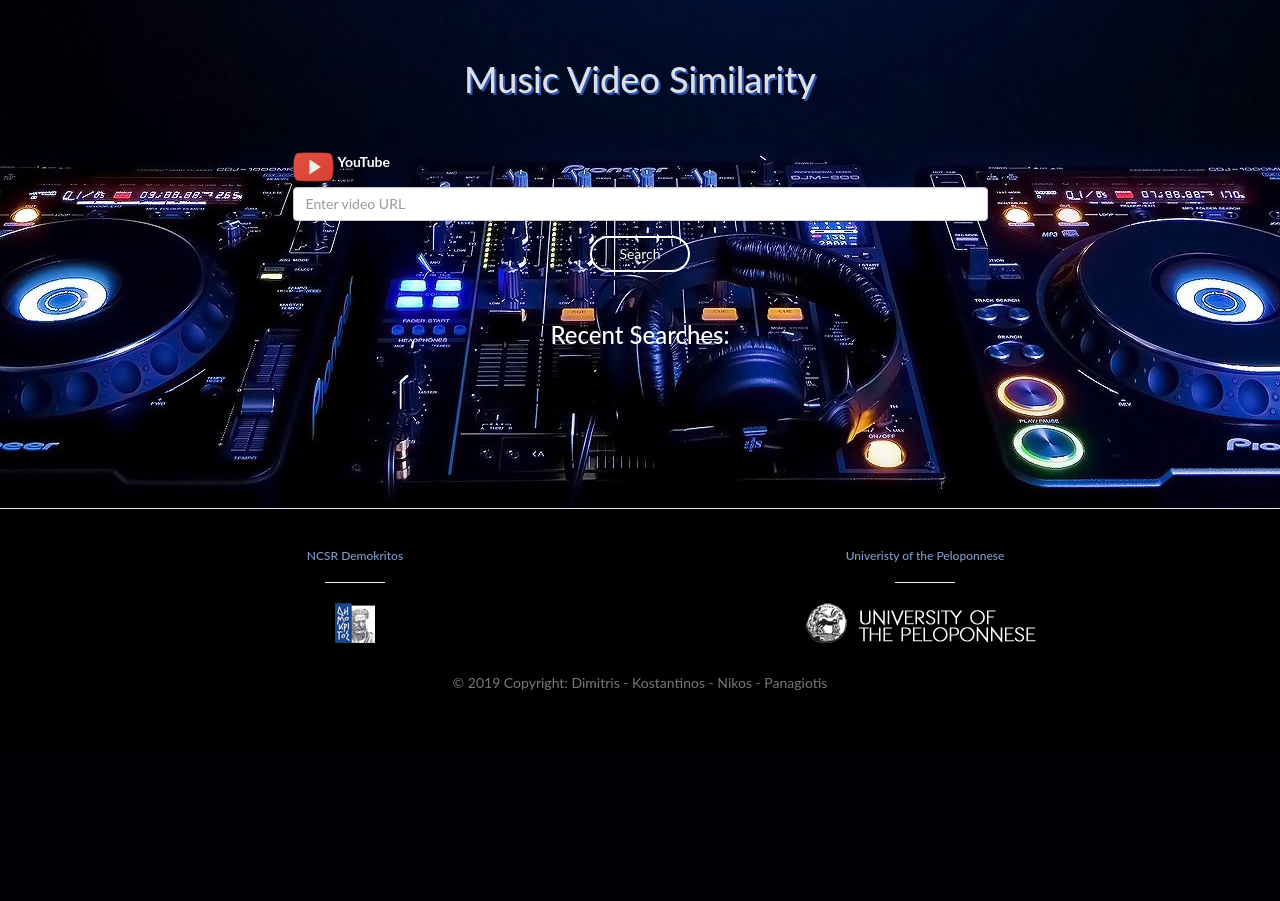
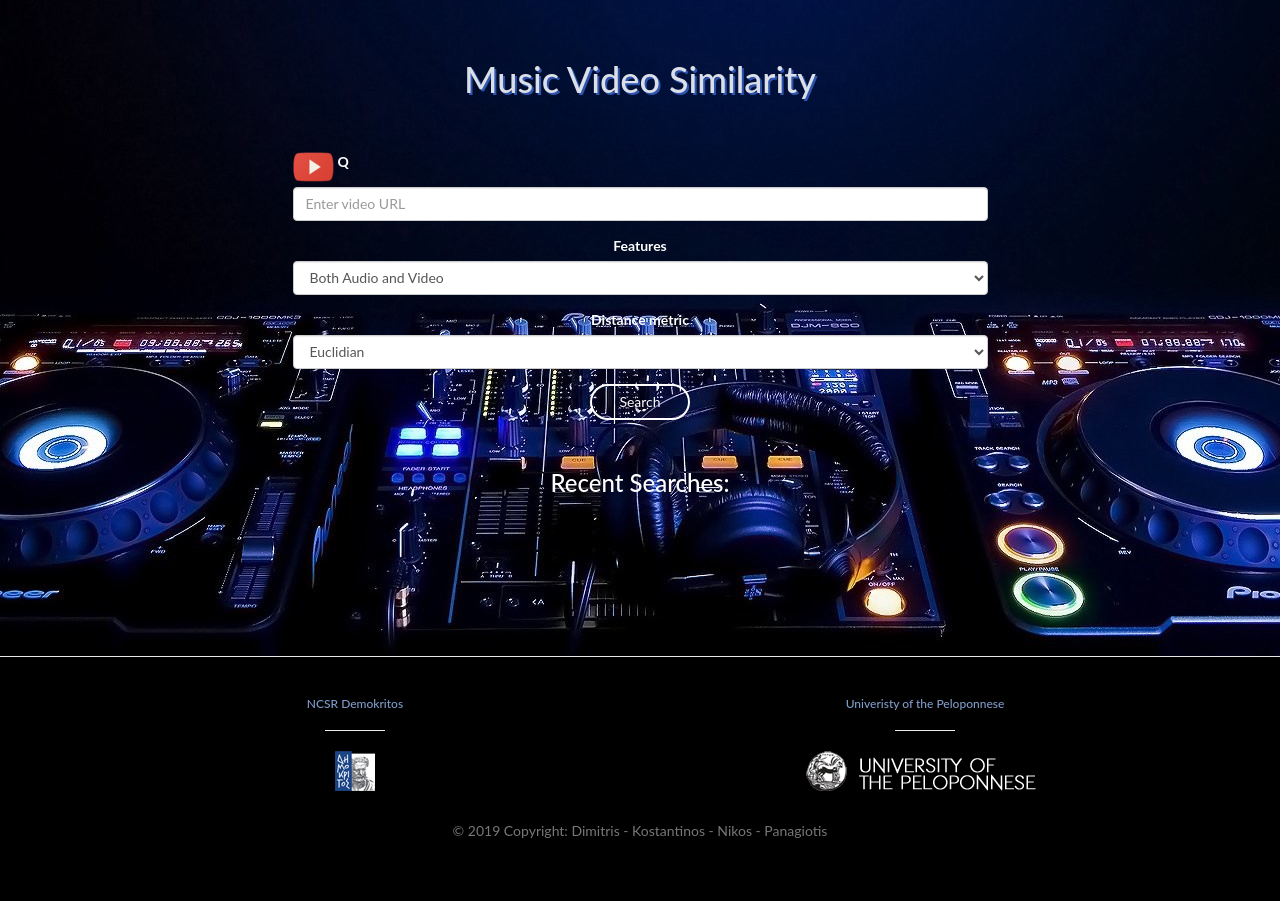
Before and after one commit to nikos115/MusicVideoSimilarity, a Flask app: page / in a window 1280 px wide. Shown: the part 51-952 px from the top of the page. Before the commit the page ends 741 px from the top, so only its background shows below. Run offline with Flask 2, Linux system fonts and the light colour scheme; data that the repository does not hold is empty; some libraries are stand-ins or nearby versions.

Commit message:
add distance and feature type in search

```diff
--- a/app/forms.py
+++ b/app/forms.py
@@ -1,29 +1,20 @@
 from flask import request
 from flask_wtf import FlaskForm
-from wtforms import StringField, SubmitField, DecimalField
+from wtforms import StringField, SubmitField, DecimalField, RadioField, SelectField
+from wtforms.widgets import ListWidget, CheckboxInput
 from wtforms.validators import ValidationError, DataRequired, Length, URL
 from app.models import Feature
 
 
-# class EditProfileForm(FlaskForm):
-#     username = StringField(_l('Username'), validators=[DataRequired()])
-#     about_me = TextAreaField(_l('About me'),
-#                              validators=[Length(min=0, max=140)])
-#     submit = SubmitField(_l('Submit'))
-#
-#     def __init__(self, original_username, *args, **kwargs):
-#         super(EditProfileForm, self).__init__(*args, **kwargs)
-#         self.original_username = original_username
-#
-#     def validate_username(self, username):
-#         if username.data != self.original_username:
-#             user = User.query.filter_by(username=self.username.data).first()
-#             if user is not None:
-#                 raise ValidationError(_('Please use a different username.'))
+# class MultiCheckboxField(SelectMultipleField):
+#     widget = ListWidget(prefix_label=False)
+#     option_widget = CheckboxInput()
 
 
 class SearchForm(FlaskForm):
-    q = StringField('YouTube', validators=[DataRequired(), URL()], render_kw={"placeholder": "Enter video URL"})
+    q = StringField(validators=[DataRequired(), URL()], render_kw={"placeholder": "Enter video URL"})
+    features = SelectField('Features', validators=[DataRequired()], choices=[('V', 'Video only'), ('A', 'Audio only'), ('B', 'Both Audio and Video')], default='B')
+    distance = SelectField('Distance metric', validators=[DataRequired()], choices=[('l2', 'Euclidian'), ('cos', 'Cosine Similarity')], default='l2')
     submit = SubmitField('Search')
 
 
--- a/app/routes.py
+++ b/app/routes.py
@@ -24,7 +24,8 @@ def index():
                 yt = YouTube(video_url).streams.filter(progressive=True).last()
                 yt.download()
 
-            except:
+            except Exception as e:
+                print(e)
                 flash('Cannot download video. Please choose another.')
 
             else:
@@ -39,22 +40,22 @@ def index():
                 os.remove(yt.default_filename)
 
         if video is not None:
-            return redirect(url_for('search', video_id=video.id))
+            return redirect(url_for('search', video_id=video.id, features=form.features.data, distance=form.distance.data))
 
     searches = Video.query.filter_by(search=True).order_by(Video.id.desc()).limit(4).all()
 
     return render_template('index.html', title='Home', form=form, searches=searches)
 
 
-@app.route('/search/<video_id>')
-def search(video_id):
+@app.route('/search/<video_id>/<features>/<distance>')
+def search(video_id, features='all', distance='l2'):
     video = Video.query.filter_by(id=video_id, search=True).first_or_404()
 
     # search
     sql = """
     SELECT haystack.id, haystack.url,
     (|/ (SUM ((haystacksegmentfeatures.value - needlesegmentfeatures.value) * weight) ^ 2)) as l2_distance,
-    ((SUM(haystacksegmentfeatures.value * needlesegmentfeatures.value) * weight) / ((|/ SUM(haystacksegmentfeatures.value * weight) ^ 2) * (|/ SUM(needlesegmentfeatures.value * weight) ^ 2))) as cosine_distance
+    (SUM(haystacksegmentfeatures.value * needlesegmentfeatures.value * weight ^ 2) / ((|/ SUM(haystacksegmentfeatures.value * weight) ^ 2) * (|/ SUM(needlesegmentfeatures.value * weight) ^ 2))) as cosine_distance
 
     FROM video haystack
     INNER JOIN segment haystacksegment ON haystack.id = haystacksegment.video_id
@@ -66,14 +67,21 @@ def search(video_id):
 
     INNER JOIN feature ON haystacksegmentfeatures.feature_id = feature.id
 
-    where haystack.search = :search
+    WHERE haystack.search = :search
+    """
+    if 'A' == features:
+        sql += " AND feature.type='M'"
+    elif 'V' == features:
+        sql += " AND feature.type='V'"
 
-    GROUP BY haystack.id, haystack.url, weight
+    sql += " GROUP BY haystack.id, haystack.url, weight"
 
-    ORDER BY cosine_distance
+    if 'cos' == distance:
+        sql += " ORDER BY cosine_distance"
+    else:
+        sql += " ORDER BY l2_distance"
 
-    LIMIT 2
-    """
+    sql += " LIMIT 2"
 
     # results = db.session.execute(text(sql), id=video_id, search=False)
 
--- a/app/templates/genre.html
+++ b/app/templates/genre.html
@@ -2,6 +2,7 @@
 {% import 'bootstrap/wtf.html' as wtf %}
 
 {% block app_content %}
+<div class="background-image">
     <div class="container">
         <h1>{{genre}} videos</h1>
         <div class="row">
@@ -14,6 +15,6 @@
             </div>
         {% endfor %}
         </div>
-
-    </div>
+    </div>>
+</div>
 {% endblock %}
--- a/app/templates/index.html
+++ b/app/templates/index.html
@@ -7,7 +7,7 @@
             <h1>Music Video Similarity</h1>
             <div class="row center search-form">
                 {% if form %}
-                    {{ wtf.quick_form(form) }}
+                    {{ wtf.quick_form(form, form_type='inline') }}
                 {% endif %}
             </div>
             <div class="row center" id="fetching">
@@ -35,7 +35,7 @@
 {% block app_scripts %}
     <script>
         $('#submit').click(function(){
-            $('.search-form').hide();
+           // $('.search-form').hide();
             $('#fetching').show();
         });
     </script>
```
